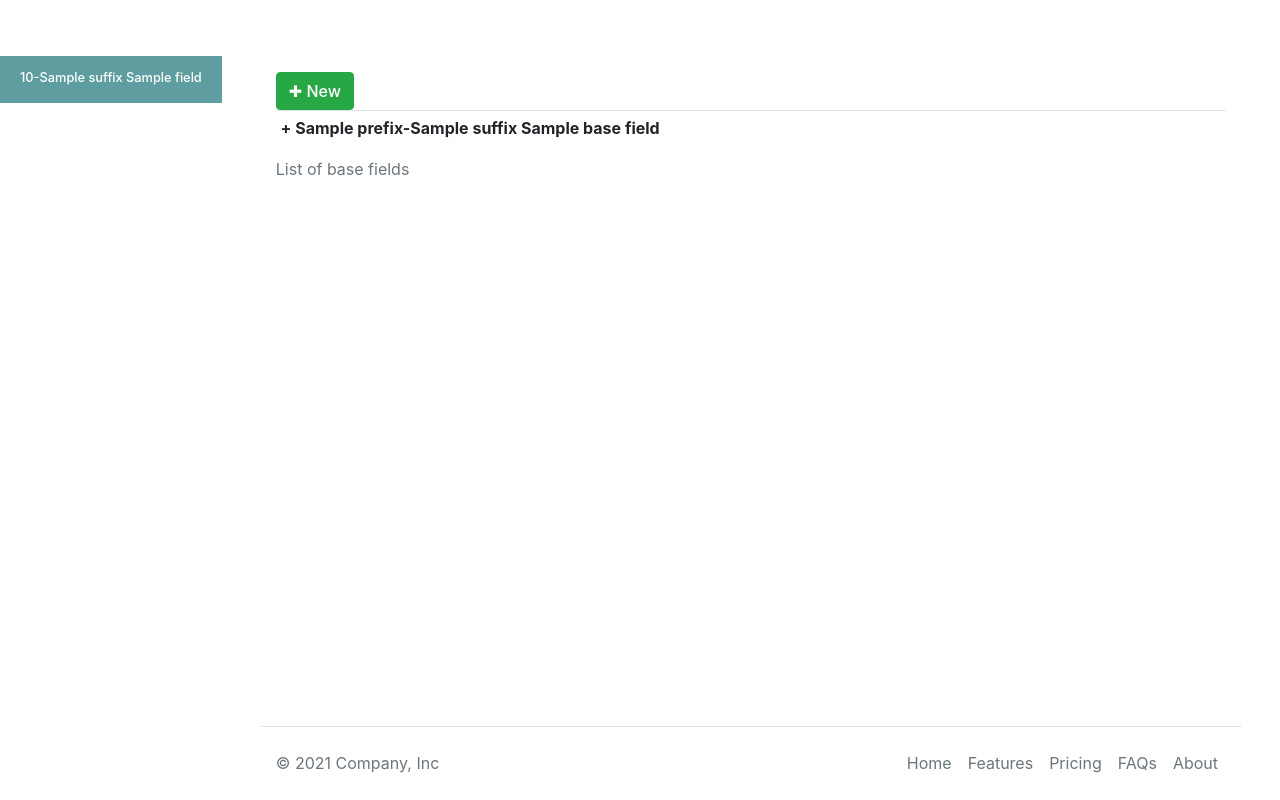
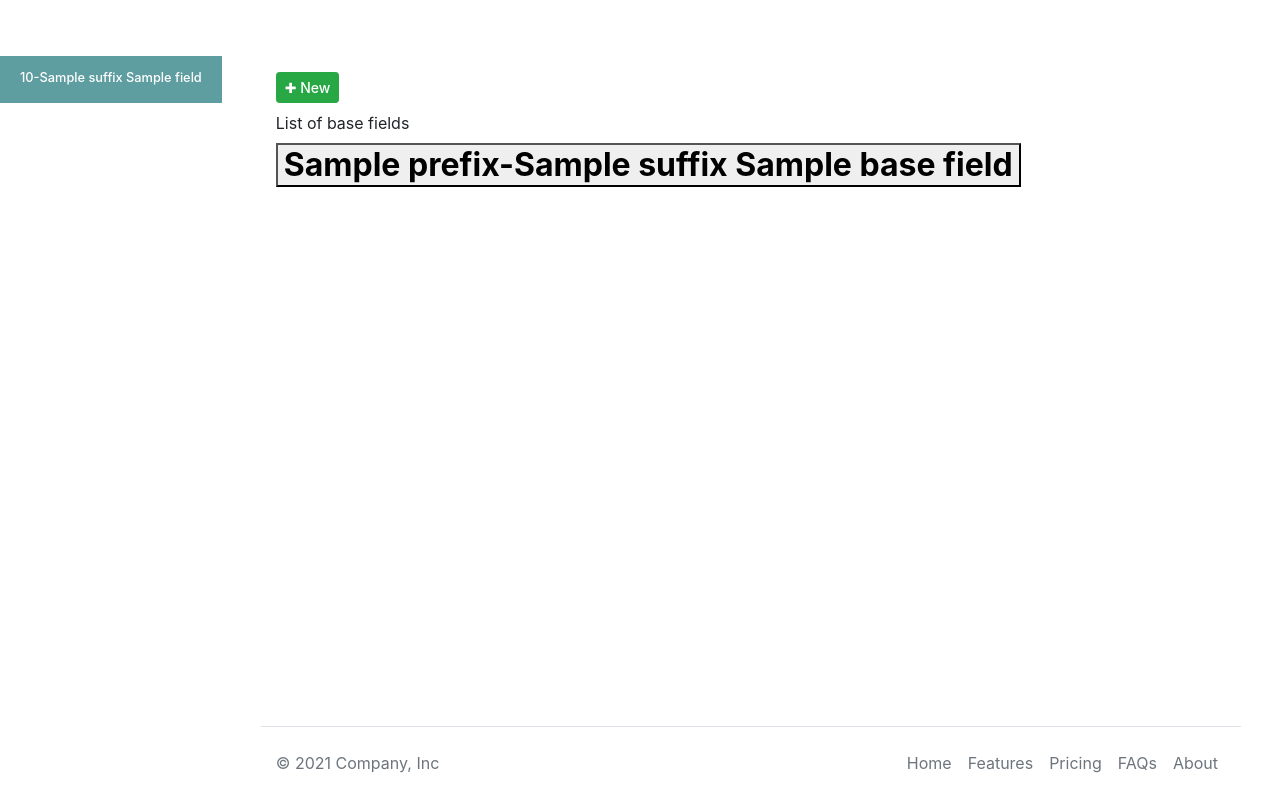
Before and after one commit to broxB/AgroPlan, a Python web app: template app/templates/fields.html in a window 1280 px wide. Run offline with Jinja, Linux system fonts and the light colour scheme; the template is opened without the code that fills it: most values are stand-ins (such as "Sample title", 1, 10 or a date in 2020); some libraries are stand-ins or nearby versions.

Commit message:
Change field nav-tab to show basefield list

```diff
--- a/app/static/css/style.css
+++ b/app/static/css/style.css
@@ -5,6 +5,8 @@ html {
 
 :root {
   --content-height: calc(100vh - 57px);
+  --green: #198754;
+  --teal: #20c997;
   --green-40: #24c278;
   --green-50: #20ac6b;
 }
@@ -37,12 +39,6 @@ main {
   font-weight: 500;
 }
 
-.table-action {
-  white-space: nowrap;
-  width: 1em;
-  padding: 0 !important;
-}
-
 .no-border-top {
   border-top: 0px solid currentColor !important;
 }
@@ -60,13 +56,33 @@ main {
 }
 
 .bg-green {
-  background-color: var(--bs-green) !important;
+  background-color: var(--green) !important;
 }
+
+/* table styling */
+.table-action {
+  white-space: nowrap;
+  width: 1em;
+  padding: 0 !important;
+}
+
+.table > tbody {
+  border-top: 0px solid currentColor !important;
+}
+
+/* .table>:not(:first-child) {
+  border-top: 1px solid var(--bs-gray-400);
+} */
 
 /* edit button hover  */
 .btn-edit {
+  color: var(--bs-primary);
   display: none;
   padding: 0 !important;
+}
+
+button:hover .btn-edit {
+  display: inline-block;
 }
 
 tr:hover .btn-edit {
--- /dev/null
+++ b/app/static/js/fields.js
@@ -0,0 +1,27 @@
+document.querySelectorAll(".header").forEach((header) => {
+  header.addEventListener("click", (event) => {
+    event.preventDefault();
+    let span = header.querySelector("tr>th>span")
+    span.textContent = span.textContent == "+" ? "-" : "+"
+    let elems = nextUntil(header, ".header");
+    for (let elem of elems) {
+      elem.classList.toggle("show");
+    }
+  });
+});
+
+function nextUntil(elem, selector, filter) {
+  var siblings = [];
+  elem = elem.nextElementSibling;
+  while (elem) {
+    if (elem.matches(selector)) break;
+    // If filtering by a selector, check if the sibling matches
+    if (filter && !elem.matches(filter)) {
+      elem = elem.nextElementSibling;
+      continue;
+    }
+    siblings.push(elem);
+    elem = elem.nextElementSibling;
+  }
+  return siblings;
+}
--- a/app/templates/fields.html
+++ b/app/templates/fields.html
@@ -2,44 +2,50 @@
 
 {% block app_content %}
   <div class="container">
-    <button class="btn btn-success fw-500 d-print-none"
+    <button class="btn btn-sm btn-success fw-500 d-print-none"
             type="button"
             data-bs-toggle="modal"
             data-bs-target="#modal"
-            data-form="field"
+            data-form="basefield"
             data-modal="new">
       ✚ New
     </button>
-    <table class="table table-sm table-hover caption-top align-middle no-border-top">
-      <caption>List of base fields</caption>
-      <thead class="no-border-top">
-      </thead>
-      <tbody>
+    <p class="my-2">List of base fields</p>
     {% for base_field in base_fields %}
-          <tbody class="header no-border-top" style="cursor: pointer;">
-            <tr data-id="{{ base_field.id }}">
-              <th colspan="7">
-                <span>+</span>
+      <div class="accordion">
+        <div class="accordion-item">
+          <h2 class="accordion-header">
+            <button class="accordion-button collapsed"
+                    type="button"
+                    data-bs-toggle="collapse"
+                    data-bs-target="#base{{ loop.index }}"
+                    data-id="{{ base_field.id }}">
+              <strong>
                 {{ "{prefix:02}-{suffix} {name}".format(prefix=base_field.prefix, suffix=base_field.suffix, name=base_field.name) }}
-
-              </th>
-            </tr>
-          </tbody>
-          <thead class="no-border-top collapse">
+              </strong>
+              <i class="btn-edit fa-solid fa-pencil ms-2"
+                 data-bs-toggle="modal"
+                 data-bs-target="#modal"
+                 data-form="basefield"
+                 data-modal="edit"></i>
+            </button>
+          </h2>
+          <div class="accordion-collapse collapse" id="base{{ loop.index }}">
+            <div class="accordion-body pt-0">
+              <table class="table table-sm table-hover">
+                <thead>
                   <tr>
-              <th class="table-action"></th>
                     <th scope="col">Year</th>
                     <th scope="col">Area</th>
                     <th scope="col">Type</th>
                     <th scope="col">Demand</th>
                     <th scope="col">Red region</th>
-              <th></th>
+                    <th scope="col"></th>
                   </tr>
                 </thead>
                 {% for field in base_field.fields %}
-            <tbody class="no-border-top collapse">
+                  <tbody>
                     <tr>
-                <td></td>
                       <th scope="row" data-field-id="{{ field.id }}">{{ field.year }}</th>
                       <td>{{ field.area }}</td>
                       <td>{{ field.field_type.value }}</td>
@@ -52,11 +58,11 @@
                         {% endif %}
                       </td>
                       <td class="table-action d-print-none">
-                  <button class="btn btn-link p-0"
+                        <button class="btn btn-link btn-edit"
                                 type="button"
                                 data-bs-toggle="modal"
                                 data-bs-target="#modal"
-                          data-form="crop"
+                                data-form="field"
                                 data-modal="edit">
                           <i class="fa-solid fa-pencil"></i>
                         </button>
@@ -64,9 +70,19 @@
                     </tr>
                   </tbody>
                 {% endfor %}
+              </table>
+              <button class="btn btn-sm btn-success fw-500 d-print-none"
+                      type="button"
+                      data-bs-toggle="modal"
+                      data-bs-target="#modal"
+                      data-form="field"
+                      data-modal="new">
+                ✚ New
+              </button>
+            </div>
+          </div>
+        </div>
       {% endfor %}
-      </tbody>
-    </table>
     </div>
 
     <script src="{{ url_for('static', filename='js/fields.js') }}"></script>
--- a/app/templates/navbar.html
+++ b/app/templates/navbar.html
@@ -31,6 +31,7 @@
       {% endif %}
     </ul>
     <ul class="navbar-nav ms-auto">
+      <!-- display year form if in index or field !-->
       {% if request.endpoint and request.endpoint == "main.index" or request.endpoint == "main.field" %}
         <li class="nav-item dropdown">
           <a class="nav-link dropdown-toggle position-relative"
--- a/app/templates/utils.html
+++ b/app/templates/utils.html
@@ -1,3 +1,22 @@
+{% macro render_pagination(pagination, endpoint) %}
+  <div class=page-items>
+    {{ pagination.first }} - {{ pagination.last }} of {{ pagination.total }}
+  </div>
+  <div class=pagination>
+    {% for page in pagination.iter_pages() %}
+      {% if page %}
+        {% if page != pagination.page %}
+          <a href="{{ url_for(endpoint, page=page) }}">{{ page }}</a>
+        {% else %}
+          <strong>{{ page }}</strong>
+        {% endif %}
+      {% else %}
+        <span class=ellipsis>…</span>
+      {% endif %}
+    {% endfor %}
+  </div>
+{% endmacro %}
+
 {#  This file was part of Flask-Bootstrap and was modified under the terms of
  its BSD License. Copyright (c) 2013, Marc Brinkmann. All rights reserved. #}
 
@@ -56,7 +75,7 @@
 
 
 {% macro render_nav_item(endpoint, text, _badge='', _use_li=False) %}
-    {% set active = True if request.endpoint and request.endpoint == endpoint or text.lower() in request.endpoint else False %}
+    {% set active = True if request.endpoint and request.endpoint == endpoint else False %}
     {% if _use_li %}<li class="nav-item">{% endif %}
     <a class="{% if not _use_li %}nav-item {% endif %}nav-link{% if active %} active" aria-current="page{% endif %}"
        href="{{ url_for(endpoint, **kwargs) }}">
```
Also changed, not shown: app/main/routes.py (+2 -5 lines). Lines whose indentation alone changed are shown as unchanged.
